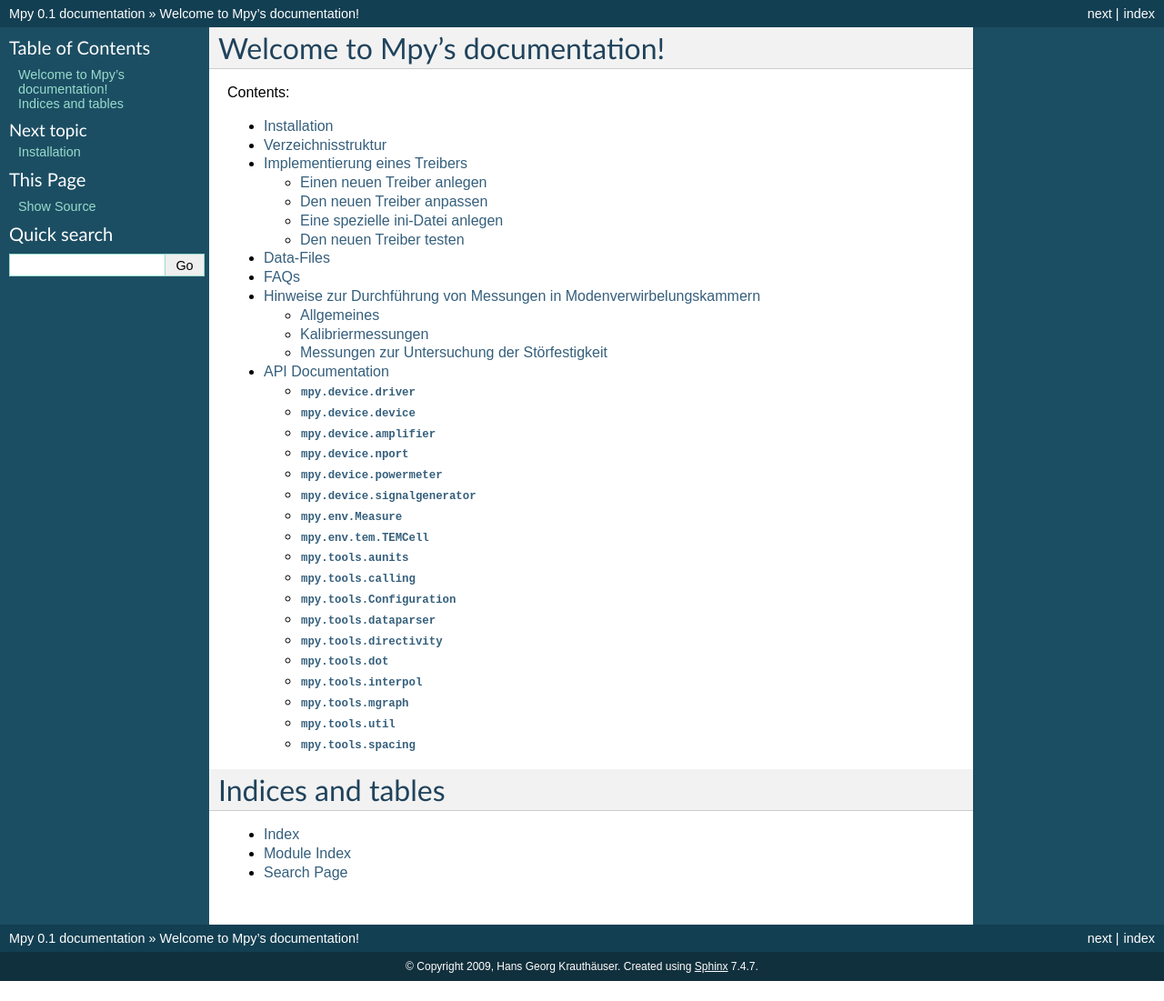
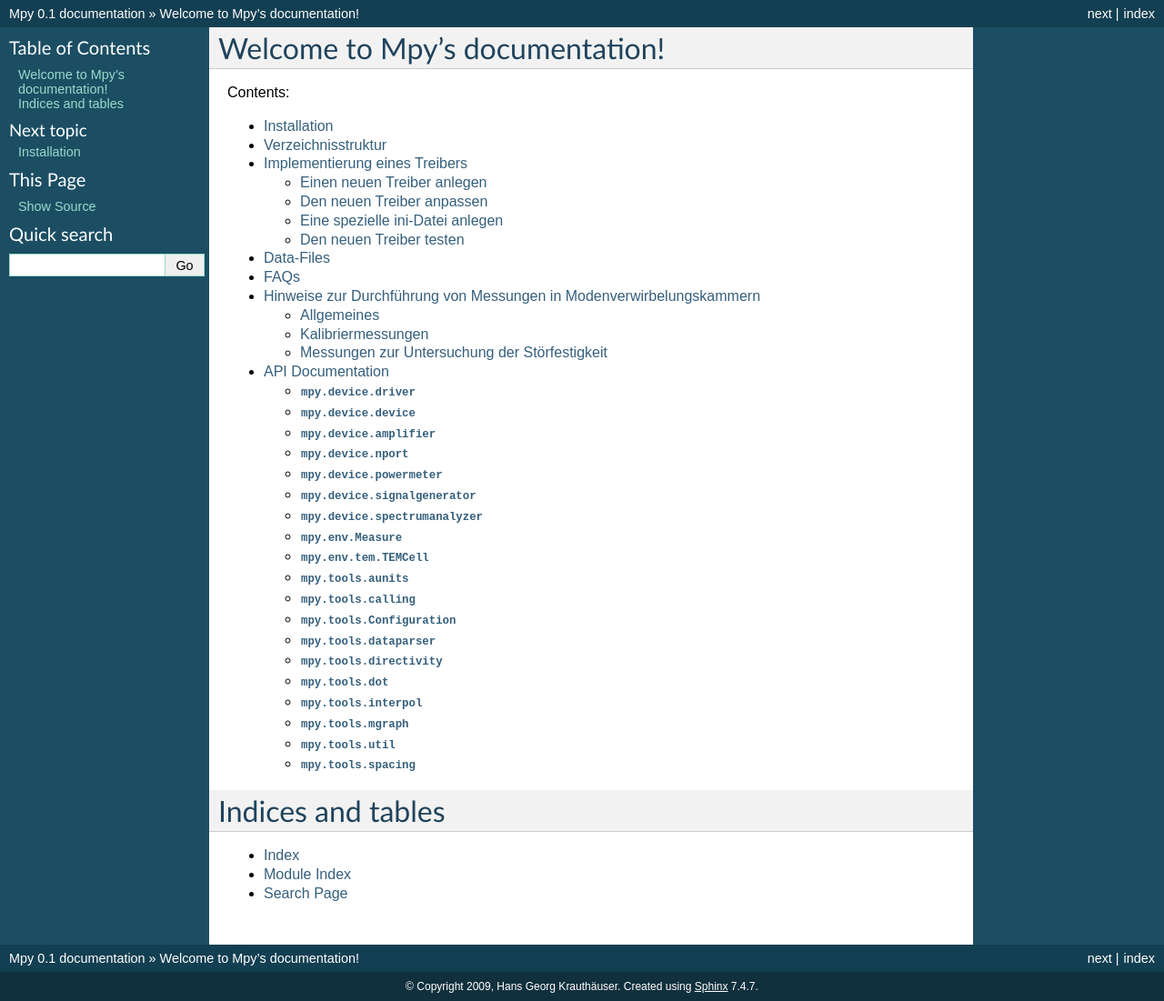
Before and after one commit to hgkdd/Mpy, a Sphinx documentation site: the page built from docs/source/index.rst, in a window 1280 px wide. Shown: the whole page at 91% size. Built offline with Sphinx 7.4.7, drawn with Linux system fonts in a browser that asks for light colours; before the commit the page ends 1079 px from its top, so only the background shows below that.

Commit message:
add spectrumanalyzer to doc

```diff
--- a/docs/source/mpy.rst
+++ b/docs/source/mpy.rst
@@ -45,6 +45,13 @@
 ---------------------------------
 
 .. automodule:: mpy.device.signalgenerator
+   :members:
+   :undoc-members:
+
+:mod:`mpy.device.spectrumanalyzer`
+-----------------------------------
+
+.. automodule:: mpy.device.spectrumanalyzer
    :members:
    :undoc-members:
 
```
